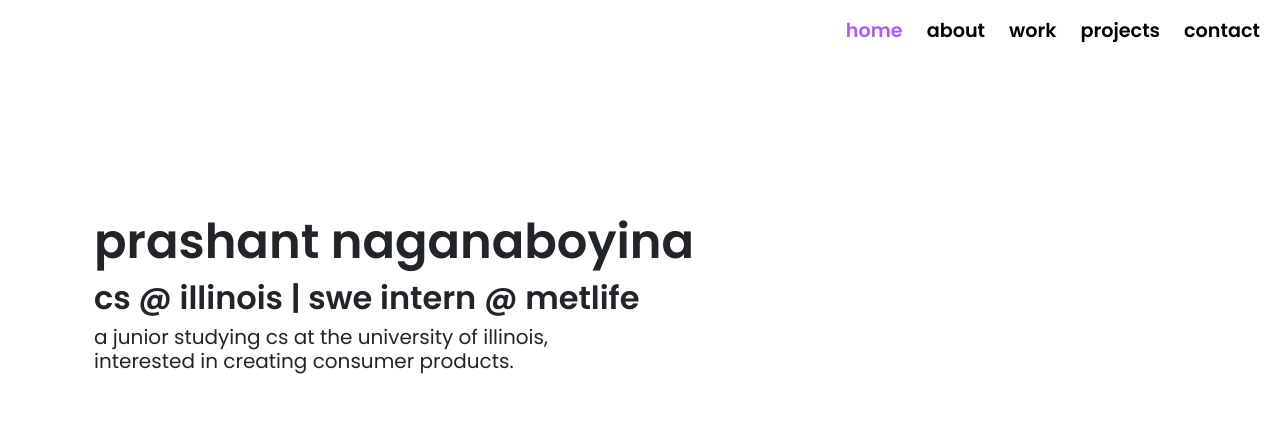
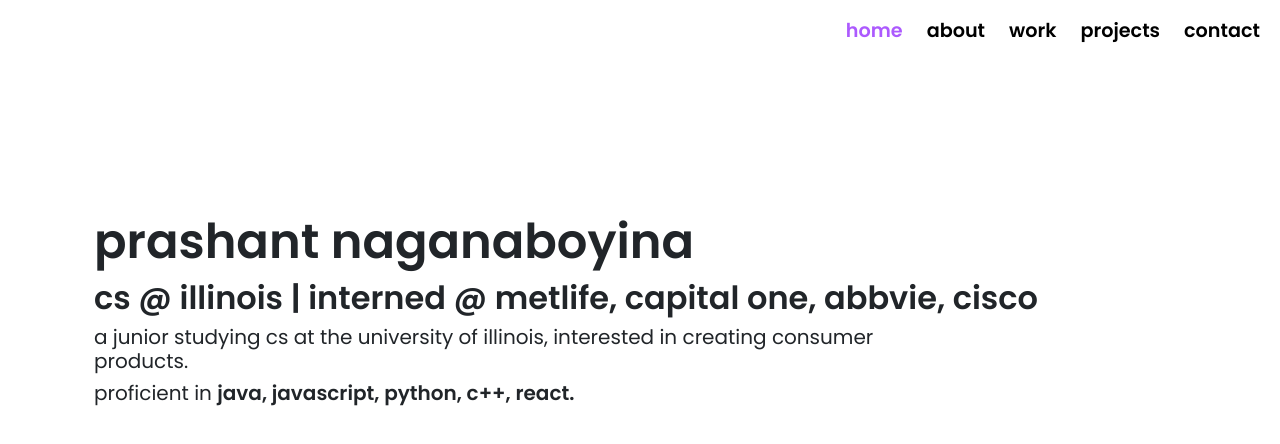
Before and after one commit to prashkn/portfolioupdate, a React (Create React App) app: page / in a window 1280 px wide. Shown: the top 444 px of the page. Built offline with nearby package versions, Linux system fonts and the light colour scheme.

Commit message:
updated more info on home page

```diff
--- a/src/pages/Home.js
+++ b/src/pages/Home.js
@@ -14,15 +14,21 @@ export default function Home() {
       <Row>
         <Col>
           <h1 className={fonts.poppinssemibold} style={{ fontSize: "2rem" }}>
-            cs @ illinois | swe intern @ metlife
+            cs @ illinois | interned @ metlife, capital one, abbvie, cisco
           </h1>
         </Col>
       </Row>
       <Row>
-        <Col md={6}>
+        <Col md={9}>
           <h3 className={fonts.poppinsregular} style={{ fontSize: "1.25rem" }}>
             a junior studying cs at the university of illinois, interested in
             creating consumer products.
+          </h3>
+          <h3 className={fonts.poppinsregular} style={{ fontSize: "1.25rem" }}>
+            proficient in{" "}
+            <span className={fonts.poppinssemibold}>
+              java, javascript, python, c++, react.
+            </span>
           </h3>
         </Col>
       </Row>
```
